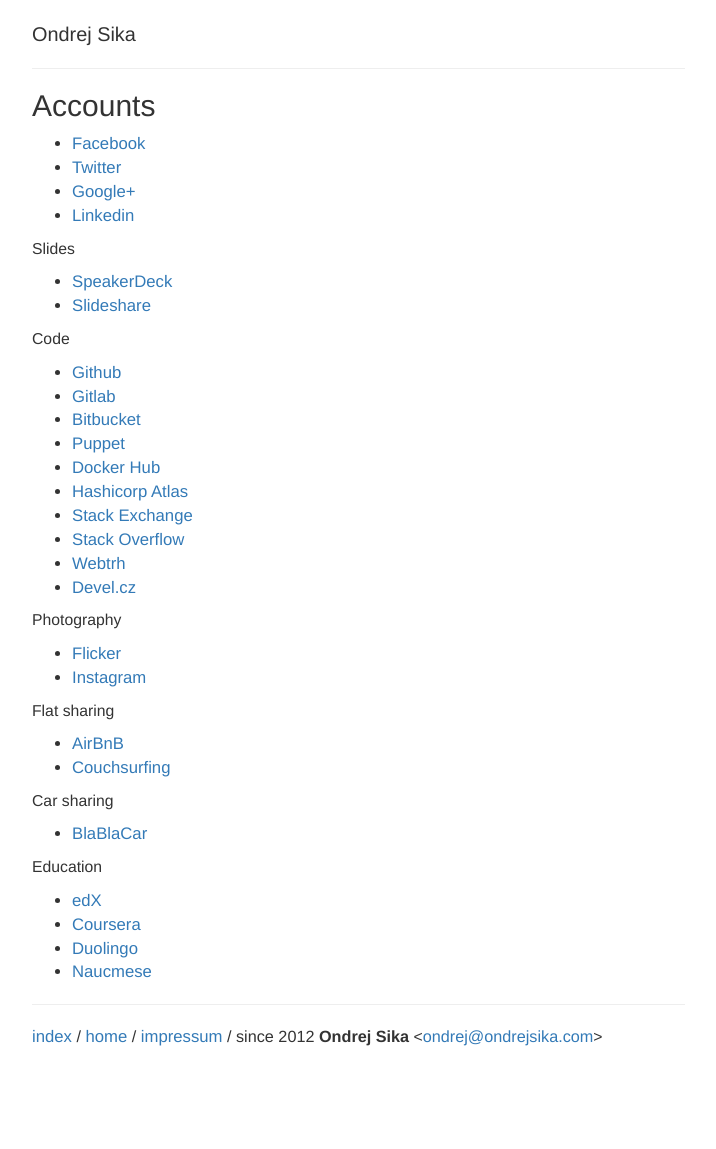
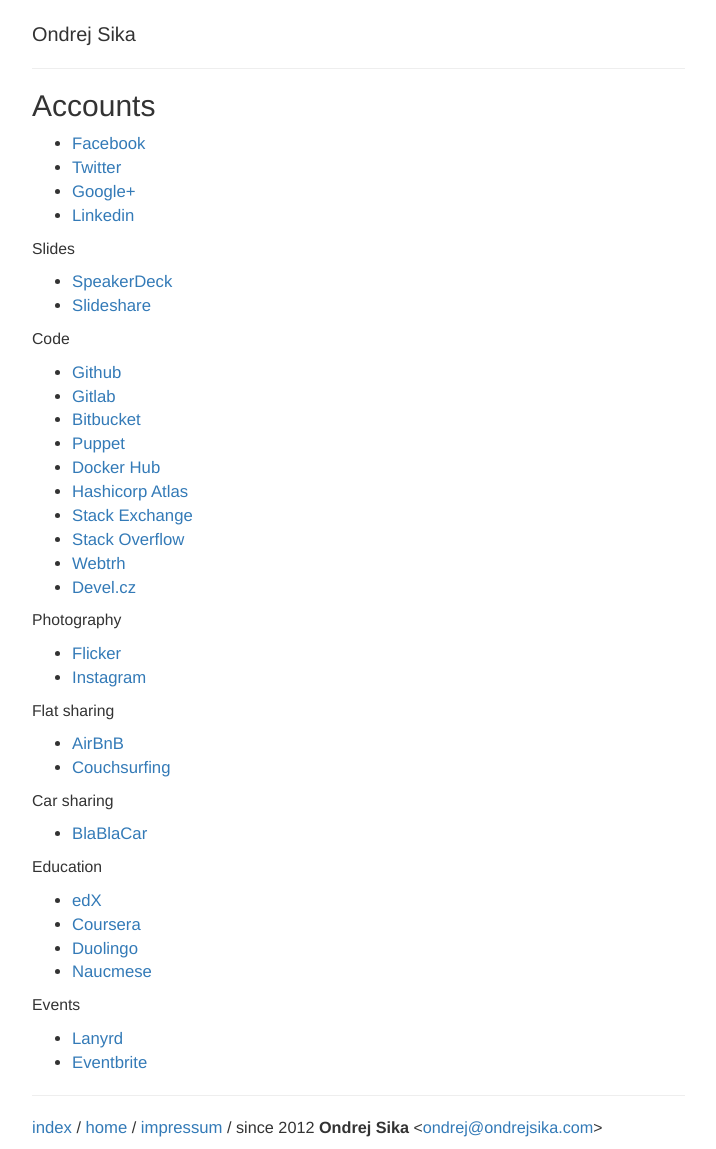
Before and after one commit to ondrejsika/ondrejsika.com, a Jekyll site: the page built from accounts.md, in a window 1280 px wide. Shown: the whole page, without its empty margins (38-754 px from the left). Built offline with Jekyll 4.4.1, drawn with Linux system fonts in a browser that asks for light colours; comment, search, counter and statistics services are not loaded; before the commit the page ends 1059 px from its top, so only the background shows below that.

Commit message:
accounts - add events sites

```diff
--- a/accounts.md
+++ b/accounts.md
@@ -53,3 +53,8 @@
 - [Coursera](https://www.coursera.org/user/i/d54dcc0e7c597281c8a64eb2574be392)
 - [Duolingo](https://www.duolingo.com/ondrejsika)
 - [Naucmese](https://www.naucmese.cz/ondrej-sika)
+
+Events
+
+- [Lanyrd](http://lanyrd.com/profile/ondrejsika/)
+- [Eventbrite](https://www.eventbrite.com/u/34216047400/)
```
